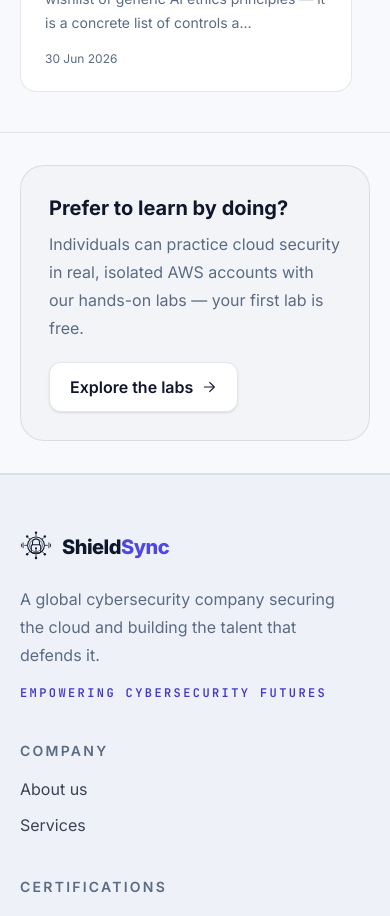
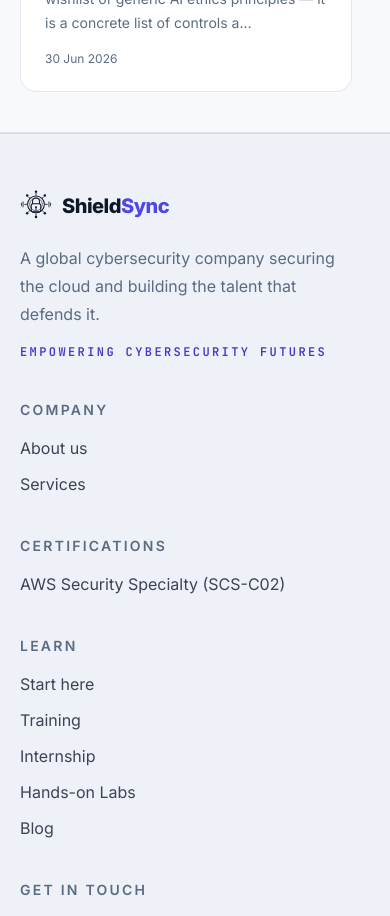
Before and after one commit to shieldsyncsecurity/shieldsync-website, a Next.js app: page / in a window 390 px wide. Shown: the part 5260-6176 px from the top of the page. Built offline with nearby package versions, Linux system fonts and the light colour scheme; no server answers.

Commit message:
homepage: remove 'Prefer to learn by doing?' callout — labs are surfaced enough already (nav, hero, blog carousel, related-reads)

```diff
--- a/app/page.tsx
+++ b/app/page.tsx
@@ -297,26 +297,6 @@
         </Container>
       </section>
 
-      {/* ----------------------------------- Hands-on labs (secondary B2C nod) */}
-      <section className="border-b border-line py-8 sm:py-10">
-        <Container>
-          <Reveal>
-            <div className="flex flex-col items-start justify-between gap-5 rounded-3xl border border-line bg-surface/60 p-7 sm:flex-row sm:items-center sm:p-9">
-              <div>
-                <h2 className="text-xl font-bold text-fg sm:text-2xl">Prefer to learn by doing?</h2>
-                <p className="mt-2 max-w-2xl text-base leading-7 text-muted">
-                  Individuals can practice cloud security in real, isolated AWS accounts with our hands-on labs —
-                  your first lab is free.
-                </p>
-              </div>
-              <Button href="/labs" variant="secondary">
-                Explore the labs
-                <ArrowRight className="h-4 w-4" />
-              </Button>
-            </div>
-          </Reveal>
-        </Container>
-      </section>
     </>
   );
 }
```
